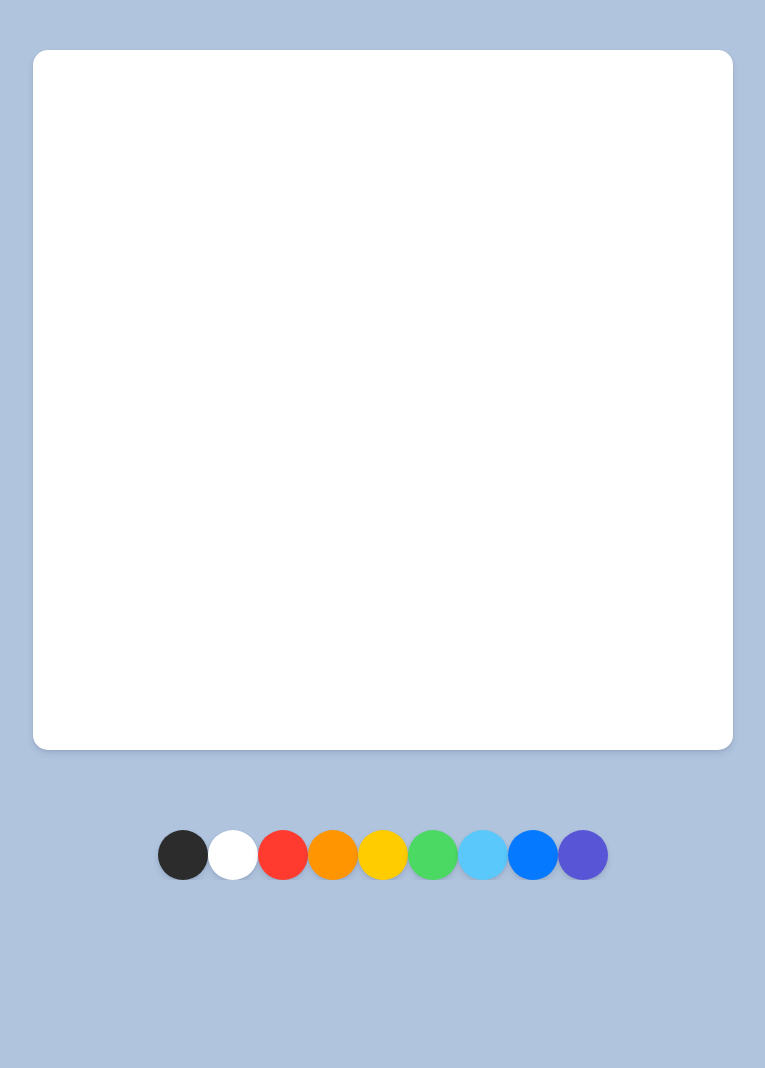
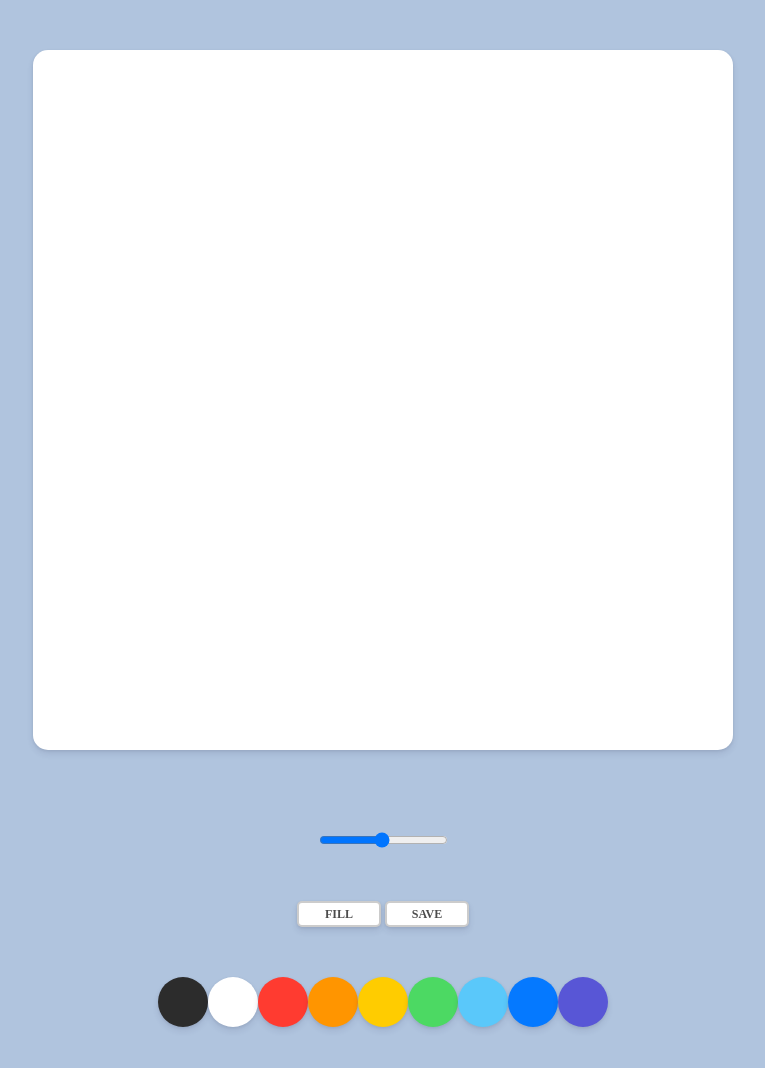
Before and after one commit to JoGangMin/paintjs, a plain HTML site: page index.html in a window 1280 px wide. Shown: the whole page, without its empty margins (257-1022 px from the left). Before the commit the page ends 880 px from the top, so only its background shows below. Drawn offline with Linux system fonts and the light colour scheme.

Commit message:
#1.2 Styles part Two

```diff
--- a/index.html
+++ b/index.html
@@ -10,6 +10,15 @@
 <body>
     <canvas id="jsCanvas" class="canvas"></canvas>
     <div class="controls">
+        <div class="controls__range">
+            <input type="range" id="jsRange" min="0.1" max="5.0" value="2.5"
+            step="0.1">
+        </div>
+        <div class="contriols__btns">
+        <button id="jsMode">Fill</button>
+        <button id="jsSave">Save</button>
+    </div>
+
         <div id="Jscolors" class="controls__colors">
                 <div class="controls__color" style="background-color:#2c2c2c"></div>
                 <div class="controls__color" style="background-color:white"></div>
--- a/style.css
+++ b/style.css
@@ -4,7 +4,7 @@ body{
     display: flex;
     flex-direction: column;
     align-items: center;
-    padding-top:50px;
+    padding:50px 0px;
 }
 
 .canvas{
@@ -31,3 +31,38 @@ body{
     border-radius: 25px;
     cursor: pointer;
 }
+
+.controls{
+    margin-top: 80px;
+    display: flex;
+    flex-direction:  column;
+    align-items: center;
+}
+
+.contriols__btns button{
+    all:unset;
+    cursor: pointer;
+    background-color: white;
+    padding :5px 0px;
+    width: 80px;
+    text-align: center;
+    border-radius:5px ;
+    box-shadow: 0 4px 6px rgba(50, 50, 93, 0.11), 0 1px 3px rgba(0, 0, 0, 0.08);
+    border: 2px solid rgba(0, 0, 0, 0.2);
+    color: rgba(0, 0, 0, 0.7);
+    text-transform: uppercase;
+    font-weight: 800;
+    font-size:12px;
+}
+
+.contriols__btns button:active
+{
+    transform: scale(0.98,0.98);
+}
+.controls .contriols__btns{
+    margin-bottom : 50px;
+}
+
+.controls__range{
+    margin-bottom: 50px;
+}
```
